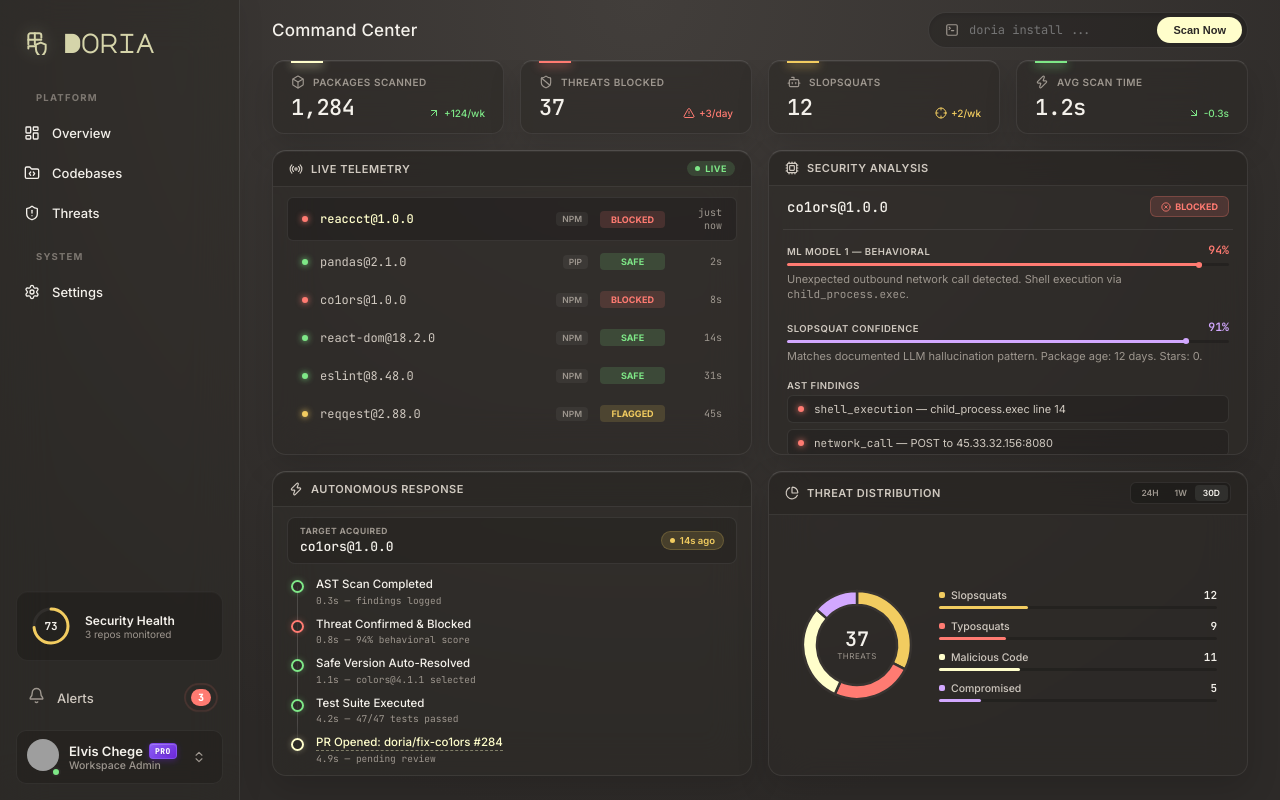
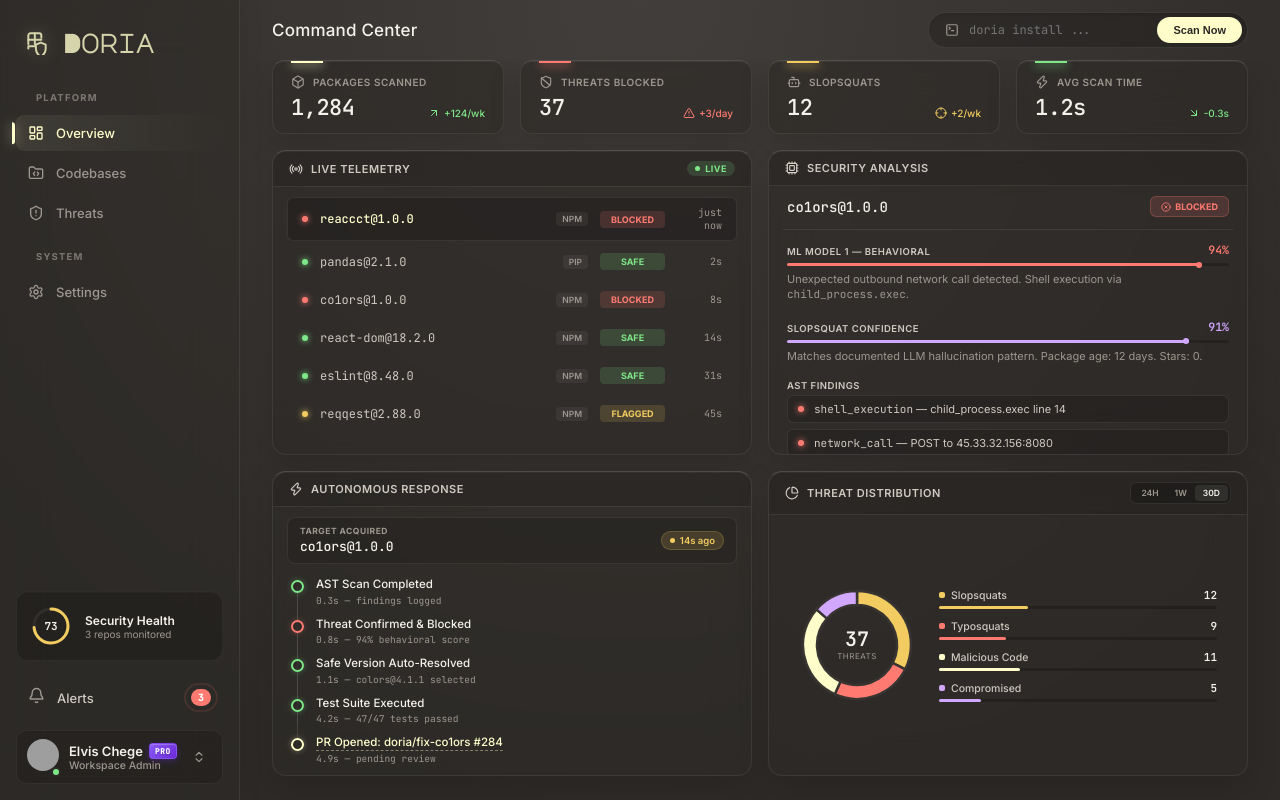
Before and after one commit to elviscgn/DoriaWeb, a React (Vite) app in the folder doria-dashboard/: page /dashboard in a window 1280 px wide. Built offline with nearby package versions, Linux system fonts and the light colour scheme; grey boxes are pictures that could not be loaded.

Commit message:
fix css bug

```diff
--- a/doria-dashboard/src/index.css
+++ b/doria-dashboard/src/index.css
@@ -40,7 +40,7 @@
 
 * { box-sizing: border-box; margin: 0; padding: 0; }
 
-/* FIX: Resets links so they don't fall back to browser purple/blue */
+/* Resets links to prevent browser visited purple */
 a {
   color: inherit;
   text-decoration: none;
@@ -517,7 +517,6 @@ body {
 .settings-title { font-size: 14.5px; font-weight: 500; color: var(--text-primary); }
 .settings-desc { font-size: 12.5px; color: var(--text-muted); max-width: 480px; }
 
-/* Switch Toggle input styles */
 .switch { position: relative; display: inline-block; width: 44px; height: 22px; }
 .switch input { opacity: 0; width: 0; height: 0; }
 .slider { position: absolute; cursor: pointer; top: 0; left: 0; right: 0; bottom: 0; background-color: rgba(255,255,255,0.1); transition: .3s; border-radius: 22px; border: 1px solid var(--border-strong); }
@@ -531,7 +530,6 @@ input:checked + .slider:before { transform: translateX(22px); background-color:
 @keyframes slideInPanel { from { opacity: 0; transform: translateX(20px); } to { opacity: 1; transform: translateX(0); } }
 .about-title { font-size: 14px; font-weight: 600; color: var(--text-primary); margin-bottom: 16px; }
 
-/* Interactive tree nested spacing elements */
 .folder-chevron { width: 14px; height: 14px; color: var(--text-muted); transition: transform 0.2s ease; cursor: pointer; margin-right: 6px; display: flex; align-items: center; justify-content: center; flex-shrink: 0; }
 .folder-chevron.expanded { transform: rotate(90deg); }
 .chevron-spacer { display: inline-block; width: 20px; flex-shrink: 0; }
@@ -540,7 +538,6 @@ input:checked + .slider:before { transform: translateX(22px); background-color:
    HOVER & INTERACTION ANIME PORT
    ========================================================================== */
 
-/* 1. Header & Brand Logo Glows */
 .sidebar-header {
   transition: opacity 0.2s;
 }
@@ -551,9 +548,26 @@ input:checked + .slider:before { transform: translateX(22px); background-color:
   filter: drop-shadow(0 0 8px rgba(255, 254, 203, 0.3));
 }
 
-/* 2. Navigation Item Hover Transitions */
+/* Nav Link Hover & Active Highlighting Rules */
+.nav-item {
+  height: 36px;
+  padding: 0 12px;
+  margin: 0 4px;
+  display: flex;
+  align-items: center;
+  gap: 12px;
+  border-radius: var(--radius-md);
+  font-size: 13px;
+  font-weight: 500;
+  color: var(--text-muted);
+  cursor: pointer;
+  text-decoration: none;
+  position: relative;
+  transition: all 0.25s cubic-bezier(0.4, 0, 0.2, 1);
+}
 .nav-item svg {
   transition: all 0.25s ease;
+  color: var(--text-muted);
 }
 .nav-item:hover {
   color: var(--text-primary);
@@ -565,7 +579,28 @@ input:checked + .slider:before { transform: translateX(22px); background-color:
   color: var(--text-secondary);
 }
 
-/* 3. Security Health Widget Hover */
+/* Active Highlight Rules */
+.nav-item.active {
+  background: linear-gradient(90deg, rgba(255,254,203,0.08) 0%, transparent 100%) !important;
+  color: var(--doria-yellow) !important;
+  font-weight: 600;
+}
+.nav-item.active svg {
+  color: var(--doria-yellow) !important;
+}
+.nav-item.active::before {
+  content: '';
+  position: absolute;
+  left: -4px;
+  top: 50%;
+  transform: translateY(-50%);
+  height: 60%;
+  width: 3px;
+  background: var(--doria-yellow);
+  border-radius: 0 4px 4px 0;
+  box-shadow: 0 0 12px rgba(255, 254, 203, 0.5);
+}
+
 .security-health-widget {
   transition: all 0.3s ease;
 }
@@ -574,7 +609,6 @@ input:checked + .slider:before { transform: translateX(22px); background-color:
   background: rgba(0, 0, 0, 0.25) !important;
 }
 
-/* 4. Alerts Sidebar Row Hovers */
 .sidebar-row {
   transition: all 0.2s ease;
 }
@@ -595,7 +629,6 @@ input:checked + .slider:before { transform: translateX(22px); background-color:
   color: var(--text-primary);
 }
 
-/* 5. Profile Trigger & Flyout MenuItem Hovers */
 .profile-card-wrapper {
   position: relative;
 }
@@ -635,7 +668,6 @@ input:checked + .slider:before { transform: translateX(22px); background-color:
   opacity: 1;
 }
 
-/* 6. Scan Input & Buttons Glows */
 .scan-bar {
   transition: all 0.3s ease;
 }
@@ -651,7 +683,6 @@ input:checked + .slider:before { transform: translateX(22px); background-color:
   box-shadow: 0 4px 12px rgba(255, 254, 203, 0.2);
 }
 
-/* 7. Stats Card Lift on Hover */
 .stat-card {
   transition: transform 0.3s ease, box-shadow 0.3s ease;
 }
@@ -660,7 +691,6 @@ input:checked + .slider:before { transform: translateX(22px); background-color:
   box-shadow: 0 12px 24px rgba(0, 0, 0, 0.2);
 }
 
-/* 8. Telemetry Feed Rows Hover TranslateX */
 .feed-row {
   transition: all 0.2s ease;
 }
@@ -669,7 +699,6 @@ input:checked + .slider:before { transform: translateX(22px); background-color:
   transform: translateX(3px);
 }
 
-/* 9. Distribution Pie Charts time tab toggle */
 .time-tab {
   transition: all 0.2s;
 }
@@ -677,7 +706,6 @@ input:checked + .slider:before { transform: translateX(22px); background-color:
   color: var(--text-primary);
 }
 
-/* 10. Codebases page repo cards lift */
 .repo-card {
   transition: all 0.25s cubic-bezier(0.16, 1, 0.3, 1);
 }
@@ -690,7 +718,6 @@ input:checked + .slider:before { transform: translateX(22px); background-color:
 .repo-card[data-risk="medium"]:hover { border-color: rgba(242, 204, 96, 0.35); }
 .repo-card[data-risk="high"]:hover { border-color: rgba(255, 123, 114, 0.45); }
 
-/* 11. Detail Explorer file rows hover */
 .file-row {
   transition: background 0.15s, border-color 0.15s;
 }
@@ -698,7 +725,6 @@ input:checked + .slider:before { transform: translateX(22px); background-color:
   background: rgba(255, 255, 255, 0.02) !important;
 }
 
-/* 12. Security threat lists hover block colors */
 .threat-card {
   transition: all 0.3s ease;
 }
@@ -707,7 +733,6 @@ input:checked + .slider:before { transform: translateX(22px); background-color:
   background: var(--bg-panel-hover) !important;
 }
 
-/* 13. PR link styling inside timeline */
 .step-link {
   transition: all 0.2s ease;
 }
@@ -717,14 +742,13 @@ input:checked + .slider:before { transform: translateX(22px); background-color:
 }
 
 /* ==========================================================================
-   Animations
+   Animations & Toasts Feedback
    ========================================================================== */
 @keyframes slideIn { from { opacity: 0; transform: translateX(-10px); } to { opacity: 1; transform: translateX(0); } }
 @keyframes pulse-ring { 0% { transform: scale(1); opacity: 1; } 100% { transform: scale(1.8); opacity: 0; } }
 @keyframes toastUp { to { transform: translateY(0); opacity: 1; } }
 @keyframes cardFadeIn { from { opacity: 0; transform: translateY(10px); } to { opacity: 1; transform: translateY(0); } }
 
-/* Global feedback toasts structures */
 .toast-container {
   position: fixed; bottom: 24px; right: 24px; z-index: 1000;
   display: flex; flex-direction: column; gap: 10px;
```
